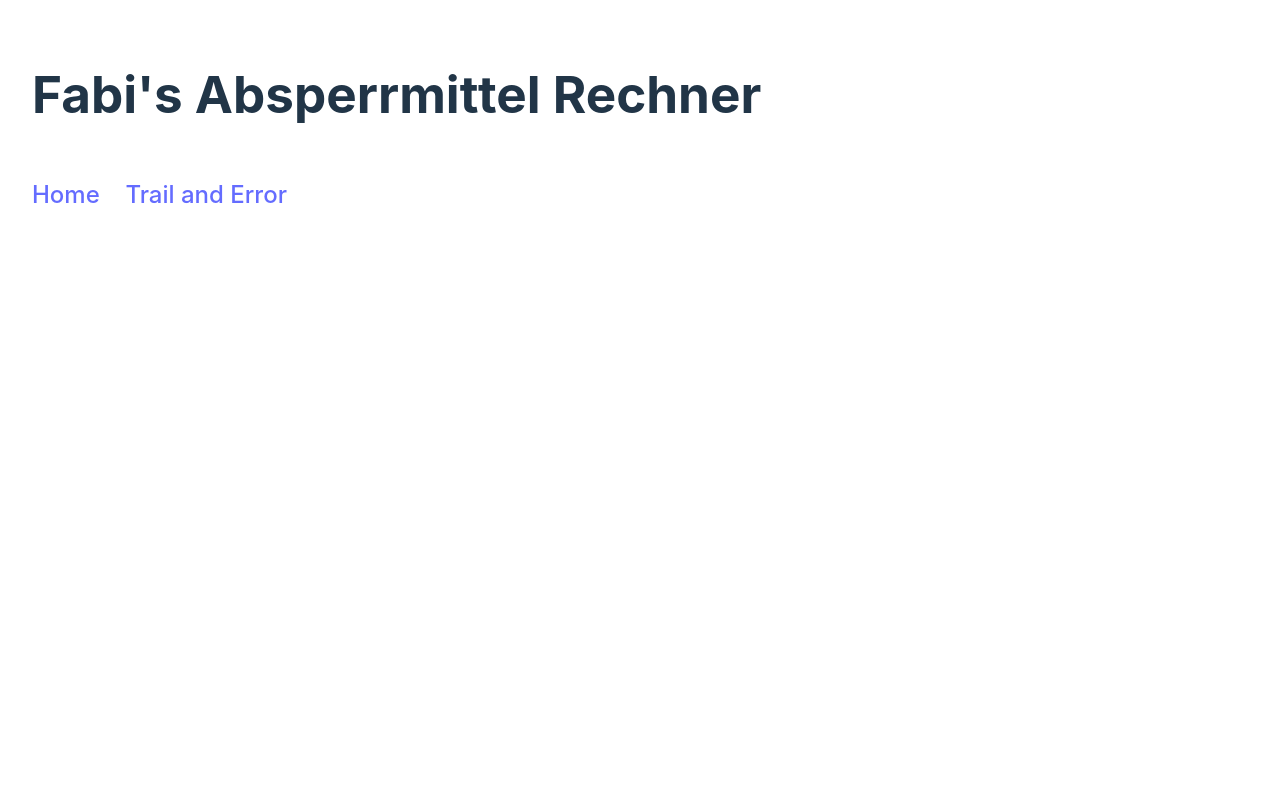
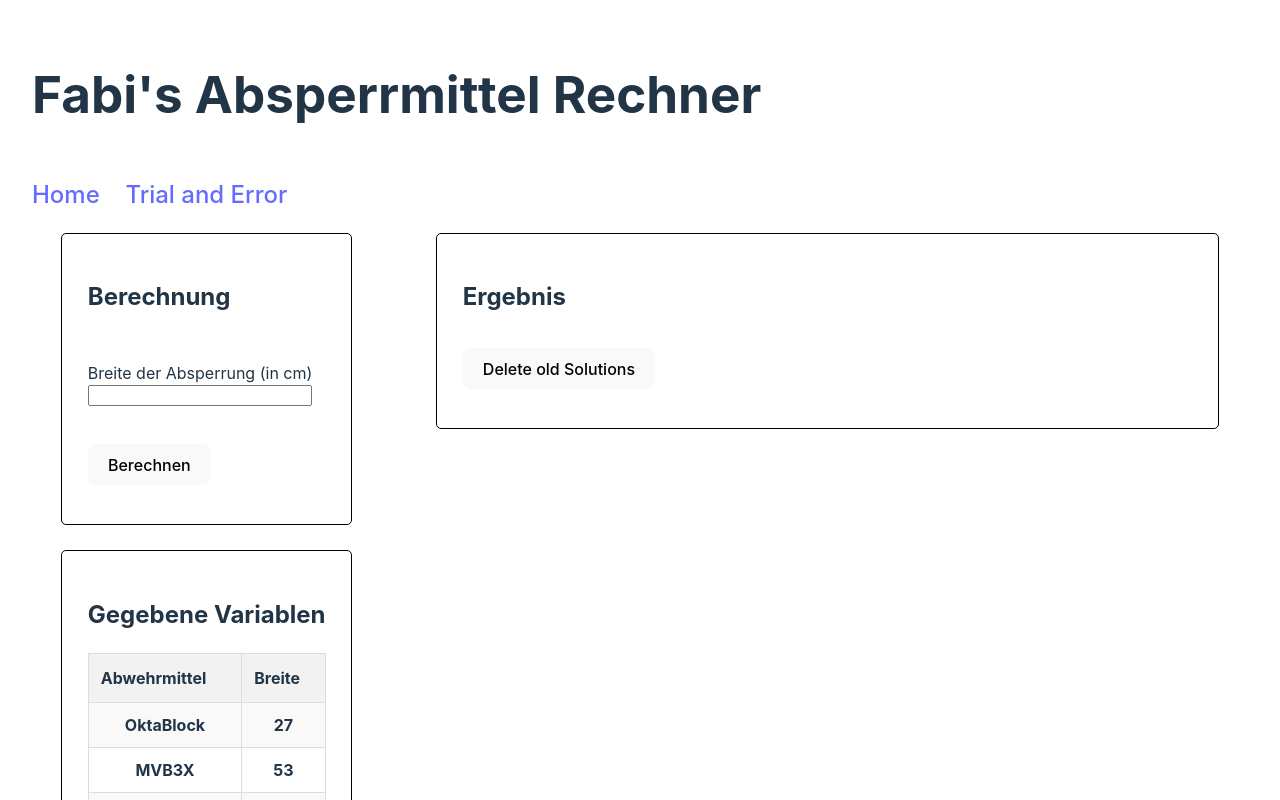
Before and after one commit to Redeif/Fabi-Absperrung-React, a React (Vite) app: page /#/ in a window 1280 px wide. Shown: the top 800 px of the page. Built offline with nearby package versions, Linux system fonts and the light colour scheme.

Commit message:
adding Table, changing Routing, changeing spelling

```diff
--- a/src/App.css
+++ b/src/App.css
@@ -179,3 +179,46 @@
 .error{
   color: red;
 }
+
+
+
+table {
+  width: 100%;
+  border-collapse: collapse; /* Entfernt den Abstand zwischen den Zellen */
+}
+
+td {
+  padding: 10px;
+  text-align: center;
+  border: 1px solid #ccc; /* Fügt eine feine Linie zwischen den Zellen hinzu */
+}
+
+tbody tr:nth-child(odd) {
+  background-color: #f9f9f9; /* Fügt einen Hintergrund für jede ungerade Zeile hinzu */
+}
+
+tbody tr:nth-child(even) {
+  background-color: #ffffff; /* Fügt einen Hintergrund für jede gerade Zeile hinzu */
+}
+
+td:first-child, td:last-child {
+  font-weight: bold; /* Hebt die Wand- und Abstandsdaten hervor */
+}
+
+td {
+  font-size: 14px;
+}
+
+table th {
+  background-color: #f2f2f2;
+  padding: 12px;
+  text-align: left;
+}
+
+table, th, td {
+  border: 1px solid #ddd; /* Fügt eine feine Linie um die gesamte Tabelle hinzu */
+}
+
+table td {
+  font-size: 16px;
+}
--- a/src/App.tsx
+++ b/src/App.tsx
@@ -6,7 +6,7 @@ import { AbwehrmittelProvider } from "./Components/AbwehrmittelContext"
 
 import Header from './Components/Header'
 import CalculatorPage from './Pages/CalculatorPage';
-import Trailanderror from "./Pages/Trailanderror";
+import Trialanderror from "./Pages/Trialanderror";
 
 const App = () => {
   return (
@@ -14,8 +14,8 @@ const App = () => {
       <h1>Fabi's Absperrmittel Rechner</h1>
       <Header></Header>
         <Routes>
-          <Route path="/Fabi-Absperrung-React/" element={<CalculatorPage />} />
-          <Route path="/Fabi-Absperrung-React/trailanderror" element={<Trailanderror></Trailanderror>} />
+          <Route path="/" element={<CalculatorPage />} />
+          <Route path="/trialanderror" element={<Trialanderror></Trialanderror>} />
         </Routes>
 
     </AbwehrmittelProvider>
--- a/src/Components/AbwehrmittelContext.tsx
+++ b/src/Components/AbwehrmittelContext.tsx
@@ -14,9 +14,9 @@ export const AbwehrmittelContext = createContext<AbwehrContextType | undefined>(
 
 export const AbwehrmittelProvider = ({ children }: { children: ReactNode }) => {
   const [Abwehrmittel, setAbwehrmittel] = useState<MittelType[]>([
-    { name: "OktaBlock", width: 30, inventory: 0 },
+    { name: "OktaBlock", width: 27, inventory: 0 },
     { name: "MVB3X", width: 53, inventory: 0 },
-    { name: "HStop 3", width: 120, inventory: 0 }
+    { name: "HStop 3", width: 120, inventory: 0 },
   ]);
 
   const [favouriteAbwehrmittel, setFavouriteAbwehrmittel] = useState<string>(Abwehrmittel[1].name);
--- a/src/Components/Header.tsx
+++ b/src/Components/Header.tsx
@@ -4,10 +4,10 @@ const Header = () => {
     <div className="header">
 
         <h2>
-        <Link to="/Fabi-Absperrung-React/">Home</Link>
+        <Link to="/">Home</Link>
         </h2>
         <h2>
-        <Link to="/Fabi-Absperrung-React/trailanderror">Trail  and Error</Link>
+        <Link to="/trialanderror">Trial  and Error</Link>
         </h2>
 
     </div>
--- a/src/Pages/Trailanderror.tsx
+++ b/src/Pages/Trialanderror.tsx
@@ -2,7 +2,7 @@ import { useState, useContext, useEffect } from "react";
 import { AbwehrmittelContext, maxWidth, minWidth } from "../Components/AbwehrmittelContext";
 import GivenVariables from "../Components/GivenVariables";
 
-const Trailanderror = () => {
+const Trialanderror = () => {
   const [width, setWidth] = useState<number | null>(0);
   const [averageWidth, setAverageWidth] = useState(0);
 
@@ -101,8 +101,35 @@ const Trailanderror = () => {
         </div>
         </div>
     </div>
+    <div>
+      <table>
+        <tbody>
+          <tr>
+            <td>Wand</td>
+            {Abwehrmittel.map((mittel) => {
+                if (mittel.inventory > 0) {
+                  const tableCells = [];
+                  for (let index = 0; index < mittel.inventory; index++) {
+                    tableCells.push(
+                      <>
+                        <td key={`distanz-${mittel.name}-${index}`}>{averageWidth} cm</td>
+                        <td key={`mittel-${mittel.name}-${index}`}>{mittel.name}</td>
+                      </>
+                    );
+                  }
+                  return <>{tableCells}</>;
+                } else {
+                  return null;
+                }
+              })}
+            <td>{averageWidth} cm</td>
+            <td>Wand</td>
+          </tr>
+        </tbody>
+      </table>
+    </div>
     </div>
   );
 };
 
-export default Trailanderror;
+export default Trialanderror;
--- a/src/main.tsx
+++ b/src/main.tsx
@@ -1,13 +1,13 @@
 import { StrictMode } from 'react'
 import { createRoot } from 'react-dom/client'
-import { BrowserRouter } from "react-router";
+import { HashRouter  } from "react-router";
 import './index.css'
 import App from './App.tsx'
 
 createRoot(document.getElementById('root')!).render(
   <StrictMode>
-    <BrowserRouter>
+    <HashRouter >
     <App />
-    </BrowserRouter>
+    </HashRouter >
   </StrictMode>,
 )
```
